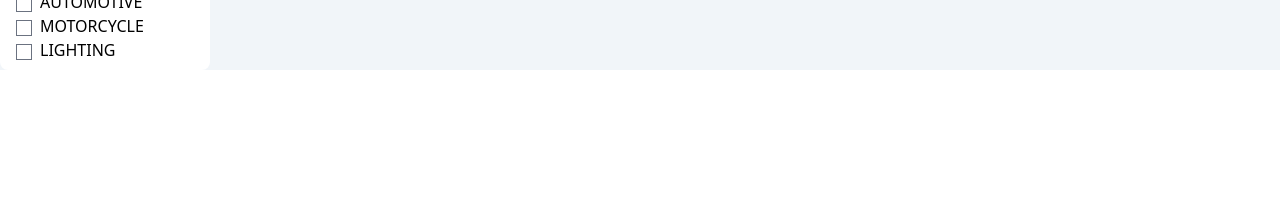
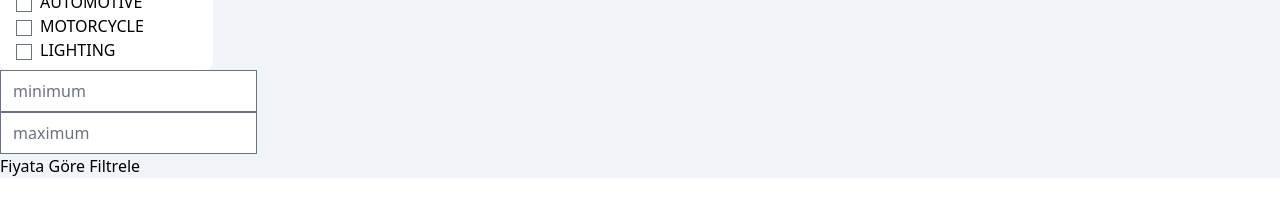
Before and after one commit to seymakeskin/Dummy-Api-Urunler-, a React (Create React App) app: page / in a window 1280 px wide. Shown: the part 534-750 px from the top of the page. Built offline with nearby package versions, Linux system fonts and the light colour scheme; no server answers.

Commit message:
fiyata göre filtreleme şuan on change ile yapılıyor , bir de buton clicğine göre yapacağım

```diff
--- a/src/pages/Products.tsx
+++ b/src/pages/Products.tsx
@@ -1,4 +1,4 @@
-import React, { useState , useEffect} from 'react';
+import React, { useState , useEffect, FormEventHandler} from 'react';
 import Product from '../components/Product';
 import Filter from '../components/Filter';
 
@@ -27,6 +27,9 @@ export default function Products() {
     const baseUrl = 'https://dummyjson.com/products';
     const [products , setProducts]= useState<any[]>();
     const [selectedCategories , setSelectedCategories]= useState<string[]>([]);
+
+    const [minPrice , setMinPrice]= useState<number>();
+    const [maxPrice , setMaxPrice]= useState<number>();
 
     const fetchProducts = async (categories: string[]) => {
         console.log('cate', categories);
@@ -75,13 +78,25 @@ export default function Products() {
         <div className="container mx-auto flex">
             <div className="w-2/12 mt-5 mr-5">
                 <Filter selectedCategories={selectedCategories} setSelectedCategories={setSelectedCategories}></Filter>
+                <form onSubmit={(e:React.FormEvent)=>{
+                    e.preventDefault();
+                    console.log('submti', new FormData(e.target ) )
+                }}>
+                    <input type="text" placeholder='minimum'  value={minPrice} onChange={(e)=>{
+                        setMinPrice(Number(e.target.value));
+                    }} />
+                    <input type="text" placeholder='maximum'  value={maxPrice} onChange={(e)=>{
+                        setMaxPrice(Number(e.target.value));
+                    }} />
+                    <button > Fiyata Göre Filtrele</button>
+                </form>
             </div>
             <div className="w-full md:w-10/12" >
                 <div className="flex justify-left flex-wrap gap-5 py-5">
                     {products && Array.isArray(products) ?(
                         <>
                             {
-                                products.map((product:object,index:number) => (
+                                products.filter( product => (minPrice !== undefined) ? product.price >= minPrice : true).filter( product => (maxPrice !== undefined)? product.price <= maxPrice : true ).map((product:object,index:number) => (
                                     <Product key={index} items={product}/>
                                 ))
                             }
```
